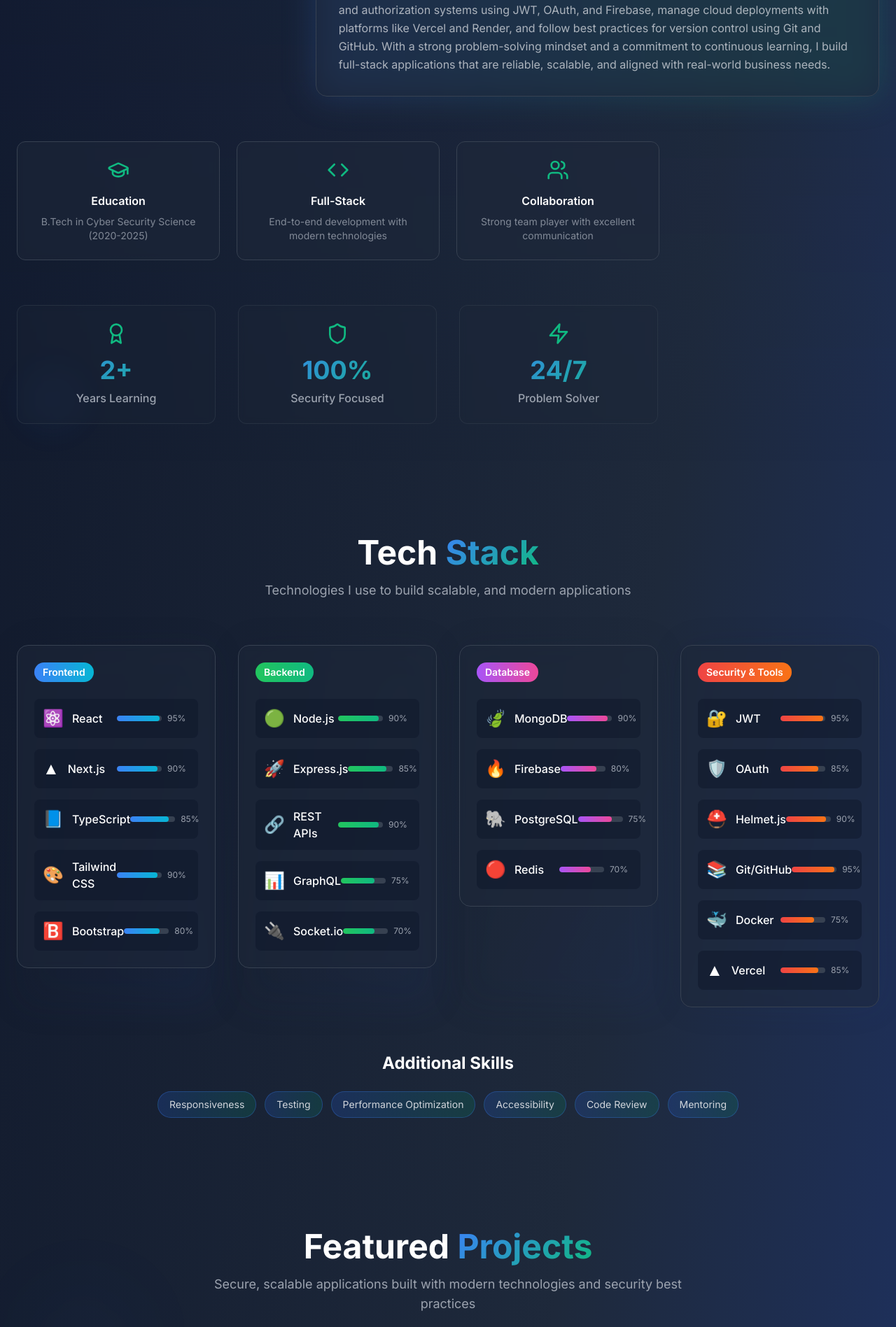
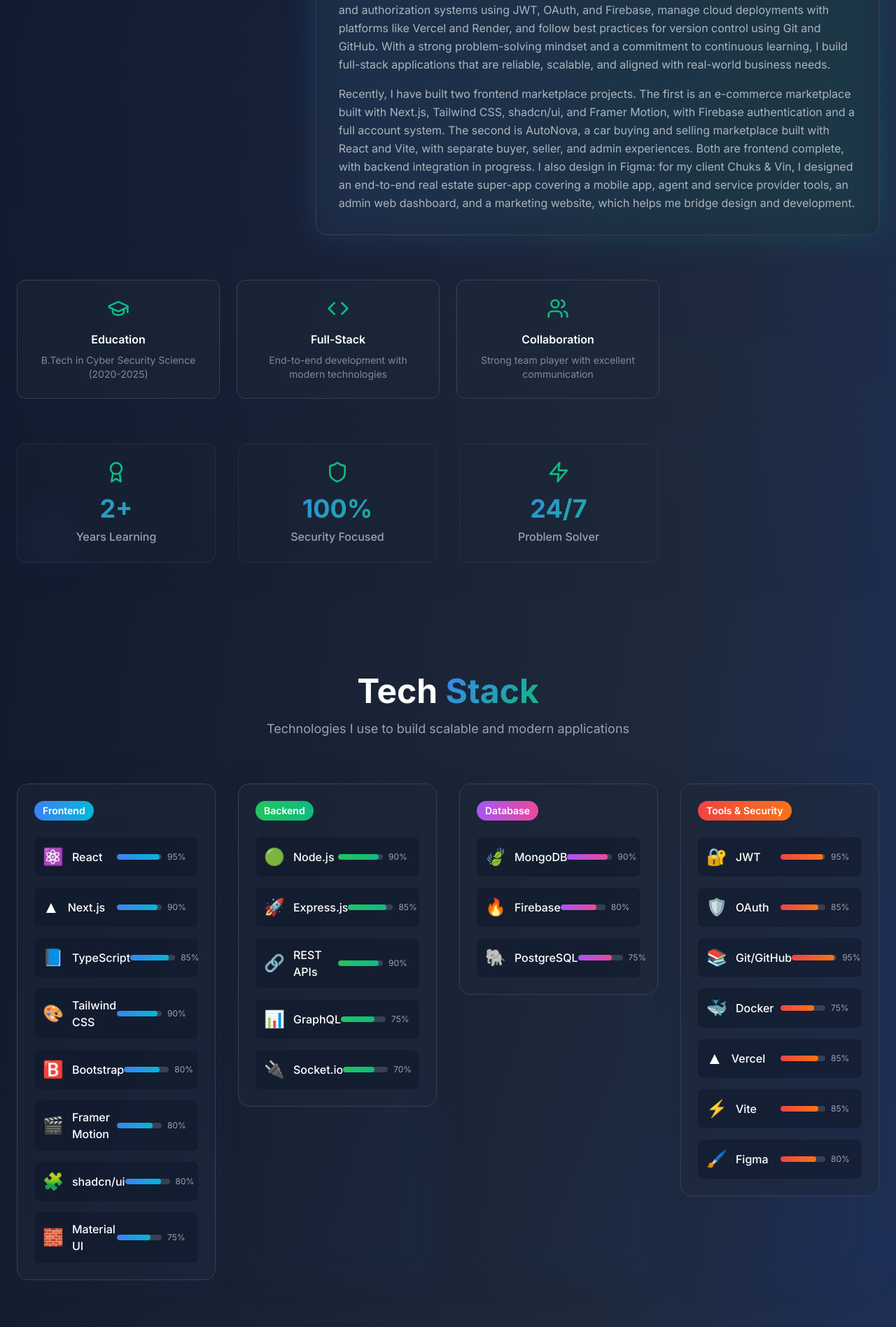
Before and after one commit to Feranmi2241/My-Portfolio, a Next.js app: page / in a window 1280 px wide. Shown: the part 1520-3417 px from the top of the page at 70% size. Built offline with nearby package versions, Linux system fonts and the light colour scheme.

Commit message:
perfecting responsiveness

```diff
--- a/components/About.tsx
+++ b/components/About.tsx
@@ -318,6 +318,22 @@
                       to continuous learning, I build full-stack applications that are reliable, scalable, and aligned
                        with real-world business needs.
                   </motion.p>
+
+                  <motion.p
+                    className="text-gray-300 leading-relaxed"
+                    initial={{ opacity: 0.8 }}
+                    whileHover={{ opacity: 1, x: 5 }}
+                    transition={{ duration: 0.3 }}
+                  >
+                    Recently, I have built two frontend marketplace projects. The first is an e-commerce marketplace
+                    built with Next.js, Tailwind CSS, shadcn/ui, and Framer Motion, with Firebase authentication
+                    and a full account system. The second is AutoNova, a car buying and selling marketplace built
+                    with React and Vite, with separate buyer, seller, and admin experiences. Both are frontend
+                    complete, with backend integration in progress. I also design in Figma: for my client
+                    Chuks &amp; Vin, I designed an end-to-end real estate super-app covering a mobile app,
+                    agent and service provider tools, an admin web dashboard, and a marketing website, which
+                    helps me bridge design and development.
+                  </motion.p>
                 </div>
               </motion.div>
             </div>
--- a/components/Contact.tsx
+++ b/components/Contact.tsx
@@ -265,7 +265,7 @@
                         <p className="text-gray-400 text-sm">{info.label}</p>
                         <motion.a
                           href={info.href}
-                          className="text-white font-medium hover:text-accent-500 transition-colors duration-200"
+                          className="text-white font-medium hover:text-accent-500 transition-colors duration-200 break-all"
                           whileHover={{ scale: 1.05 }}
                           transition={{ duration: 0.3 }}
                         >
--- a/components/Experience.tsx
+++ b/components/Experience.tsx
@@ -61,6 +61,20 @@
         'Built an admin portal interface covering listing approvals, user management, orders, and content management',
         'Integrated Firebase authentication with role selection at sign-up and a separate admin login with an OTP step',
         'Frontend complete; backend integration in progress'
+      ]
+    },
+    {
+      title: 'UI/UX Designer',
+      company: 'Chuks & Vin Real Estate Super-App (Client Project)',
+      location: 'Remote',
+      period: '2026',
+      type: 'Client Project',
+      responsibilities: [
+        'Designed an end-to-end real estate ecosystem in Figma for a client: user mobile app, agent and service provider tools, admin web dashboard, and marketing website',
+        'Designed user flows including onboarding with OTP, swipe-based discovery, search and filters, booking, payments, and e-receipts',
+        'Designed agent workflows for listing housing, hostels, hotels, and event centers, plus earnings, payouts, and KYC verification',
+        'Designed an admin dashboard with platform analytics, user and listing management, verification, audit logs, and security settings',
+        'Maintained one consistent visual language and interaction pattern across the app, website, and admin panel'
       ]
     },
     // {
--- a/components/Footer.tsx
+++ b/components/Footer.tsx
@@ -119,7 +119,7 @@
           viewport={{ once: true }}
           className="border-t border-gray-800 pt-8 flex flex-col md:flex-row justify-between items-center"
         >
-          <div className="text-gray-400 text-sm mb-4 md:mb-0">
+          <div className="text-gray-400 text-sm mb-4 md:mb-0 break-words">
             <motion.p
               whileHover={{ color: "#d1d5db" }}
               transition={{ duration: 0.3 }}
--- a/components/Hero.tsx
+++ b/components/Hero.tsx
@@ -103,7 +103,7 @@
 
       {/* Floating Icons */}
       <motion.div
-        className="absolute top-20 left-20 text-primary-400/30"
+        className="absolute top-20 left-20 text-primary-400/30 hidden sm:block"
         variants={floatingVariants}
         animate="animate"
         whileHover={{
@@ -115,7 +115,7 @@
         <Code size={40} />
       </motion.div>
       <motion.div
-        className="absolute bottom-32 right-20 text-accent-400/30"
+        className="absolute bottom-32 right-20 text-accent-400/30 hidden sm:block"
         variants={floatingVariants}
         animate="animate"
         transition={{ delay: 2 }}
@@ -127,7 +127,7 @@
         <Shield size={35} />
       </motion.div>
       <motion.div
-        className="absolute top-1/3 right-10 text-purple-400/30"
+        className="absolute top-1/3 right-10 text-purple-400/30 hidden sm:block"
         variants={sparkleVariants}
         animate="animate"
         whileHover={{
@@ -148,7 +148,7 @@
         >
           <motion.div variants={itemVariants} className="mb-6">
             <motion.span
-              className="inline-block px-4 py-2 bg-accent-500/20 text-accent-400 rounded-full text-sm font-medium mb-4 border border-accent-500/30"
+              className="inline-block px-4 py-2 bg-accent-500/20 text-accent-400 rounded-full text-sm font-medium mb-4 border border-accent-500/30 text-center"
               whileHover={{
                 scale: 1.05,
                 borderColor: "rgba(16, 185, 129, 0.8)",
--- a/components/Projects.tsx
+++ b/components/Projects.tsx
@@ -75,10 +75,33 @@
       category: 'Frontend',
       stars: 0,
       forks: 0
+    },
+    {
+      title: 'Chuks & Vin Real Estate Super-App',
+      description: 'A client UI/UX design project: an end-to-end real estate ecosystem designed in Figma, making it effortless to find, book, and manage properties, services, hostels, and event centers. Covers a user mobile app, agent and service provider tools, an admin web dashboard, and a marketing website, all built on one consistent visual language.',
+      image: '/images/project4.jpg',
+      technologies: ['Figma', 'UI/UX Design', 'Mobile App Design', 'Web Dashboard', 'Design System'],
+      features: [
+        'Mobile app with swipe discovery, filters, and a full booking and payment flow',
+        'Agent and service provider dashboards with listing workflows',
+        'Admin web dashboard with analytics and user and listing management',
+        'Marketing website with a full user web dashboard'
+      ],
+      security: [
+        '2FA and role-based settings',
+        'KYC verification flow',
+        'VeriFlow agent and listing verification',
+        'Audit logs and withdrawal approvals'
+      ],
+      liveUrl: 'https://www.figma.com/design/RPM0ZCKCV3ErC34gPc6aJ6/CV-Properties-Real-Estate-Mobile-App?node-id=0-1',
+      githubUrl: '',
+      category: 'UI/UX Design',
+      stars: null,
+      forks: null
     }
   ]
 
-  const categories = ['All', 'Full-Stack', 'Frontend']
+  const categories = ['All', 'Full-Stack', 'Frontend', 'UI/UX Design']
   const [activeCategory, setActiveCategory] = useState('All')
   const [hoveredProject, setHoveredProject] = useState<number | null>(null)
 
@@ -285,6 +308,7 @@
 
                       {/* GitHub Stats */}
                       <div className="absolute bottom-4 left-4 flex gap-3">
+                        {project.stars !== null && (
                           <motion.div
                             className="flex items-center gap-1 px-2 py-1 bg-black/30 backdrop-blur-sm rounded-full text-xs text-gray-300"
                             whileHover={{ scale: 1.1 }}
@@ -292,6 +316,8 @@
                             <Star size={12} className="text-yellow-400" />
                             {project.stars}
                           </motion.div>
+                        )}
+                        {project.forks !== null && (
                           <motion.div
                             className="flex items-center gap-1 px-2 py-1 bg-black/30 backdrop-blur-sm rounded-full text-xs text-gray-300"
                             whileHover={{ scale: 1.1 }}
@@ -299,6 +325,7 @@
                             <GitBranch size={12} className="text-blue-400" />
                             {project.forks}
                           </motion.div>
+                        )}
                       </div>
                     </div>
 
@@ -337,7 +364,7 @@
                       </div>
 
                       {/* Enhanced Features & Security */}
-                      <div className="grid md:grid-cols-2 gap-4 mb-6">
+                      <div className="grid lg:grid-cols-2 gap-4 mb-6">
                         <motion.div
                           whileHover={{ x: 5 }}
                           transition={{ duration: 0.3 }}
@@ -414,9 +441,10 @@
                           >
                             <ExternalLink size={16} />
                           </motion.div>
-                          <span className="relative z-10">Live Demo</span>
+                          <span className="relative z-10">{project.githubUrl ? 'Live Demo' : 'View Design'}</span>
                         </motion.a>
 
+                        {project.githubUrl && (
                           <motion.a
                             href={project.githubUrl}
                             target="_blank"
@@ -436,6 +464,7 @@
                             </motion.div>
                             Code
                           </motion.a>
+                        )}
                       </div>
                     </div>
                   </motion.div>
--- a/components/TechStack.tsx
+++ b/components/TechStack.tsx
@@ -13,6 +13,9 @@
         { name: 'TypeScript', icon: '📘', level: 85 },
         { name: 'Tailwind CSS', icon: '🎨', level: 90 },
         { name: 'Bootstrap', icon: '🅱️', level: 80 },
+        { name: 'Framer Motion', icon: '🎬', level: 80 },
+        { name: 'shadcn/ui', icon: '🧩', level: 80 },
+        { name: 'Material UI', icon: '🧱', level: 75 },
       ]
     },
     {
@@ -33,19 +36,19 @@
         { name: 'MongoDB', icon: '🍃', level: 90 },
         { name: 'Firebase', icon: '🔥', level: 80 },
         { name: 'PostgreSQL', icon: '🐘', level: 75 },
-        { name: 'Redis', icon: '🔴', level: 70 },
       ]
     },
     {
-      title: 'Security & Tools',
+      title: 'Tools & Security',
       color: 'from-red-500 to-orange-500',
       technologies: [
         { name: 'JWT', icon: '🔐', level: 95 },
         { name: 'OAuth', icon: '🛡️', level: 85 },
-        { name: 'Helmet.js', icon: '⛑️', level: 90 },
         { name: 'Git/GitHub', icon: '📚', level: 95 },
         { name: 'Docker', icon: '🐳', level: 75 },
         { name: 'Vercel', icon: '▲', level: 85 },
+        { name: 'Vite', icon: '⚡', level: 85 },
+        { name: 'Figma', icon: '🖌️', level: 80 },
       ]
     }
   ]
@@ -77,7 +80,7 @@
             whileHover={{ color: "#d1d5db" }}
             transition={{ duration: 0.3 }}
           >
-            Technologies I use to build  scalable, and modern applications
+            Technologies I use to build  scalable and modern applications
           </motion.p>
         </motion.div>
 
```
Also changed, not shown: 2 other files (tests, documents, lock files or other folders). Lines whose indentation alone changed are shown as unchanged.
